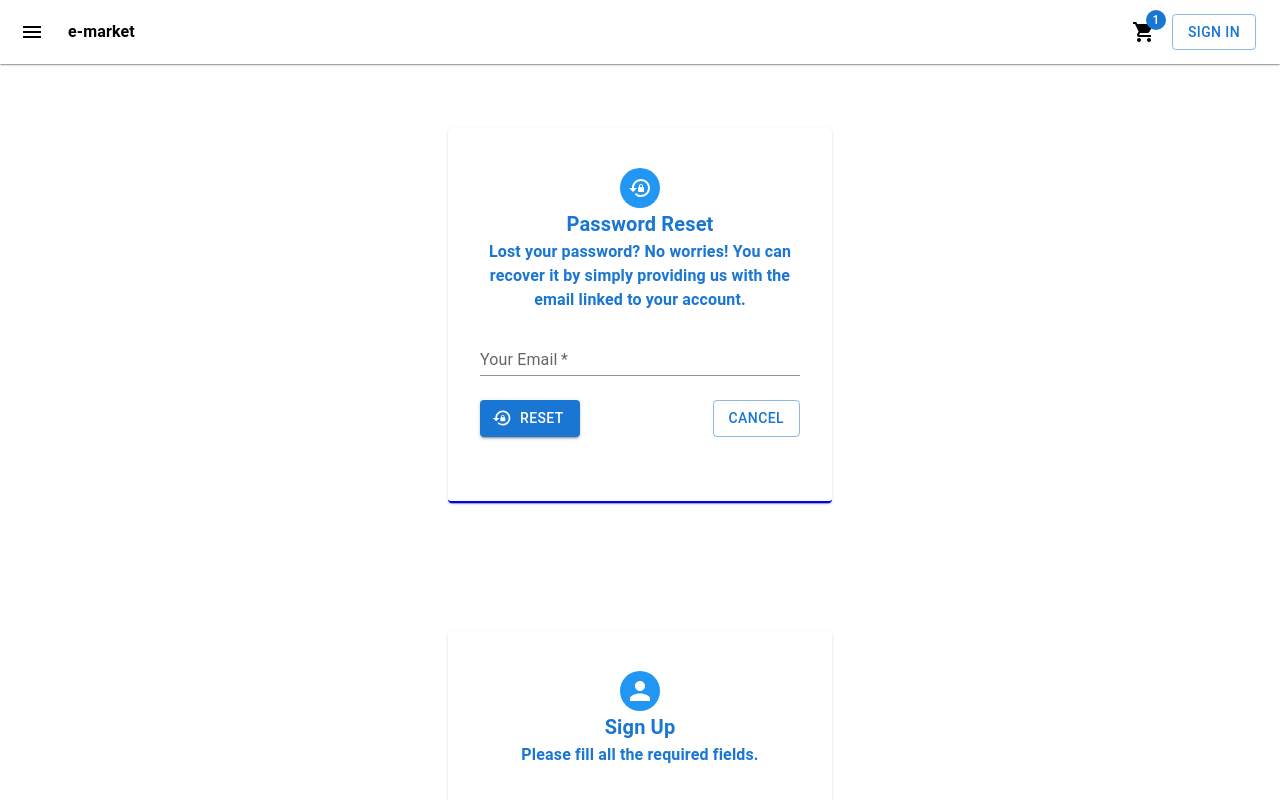
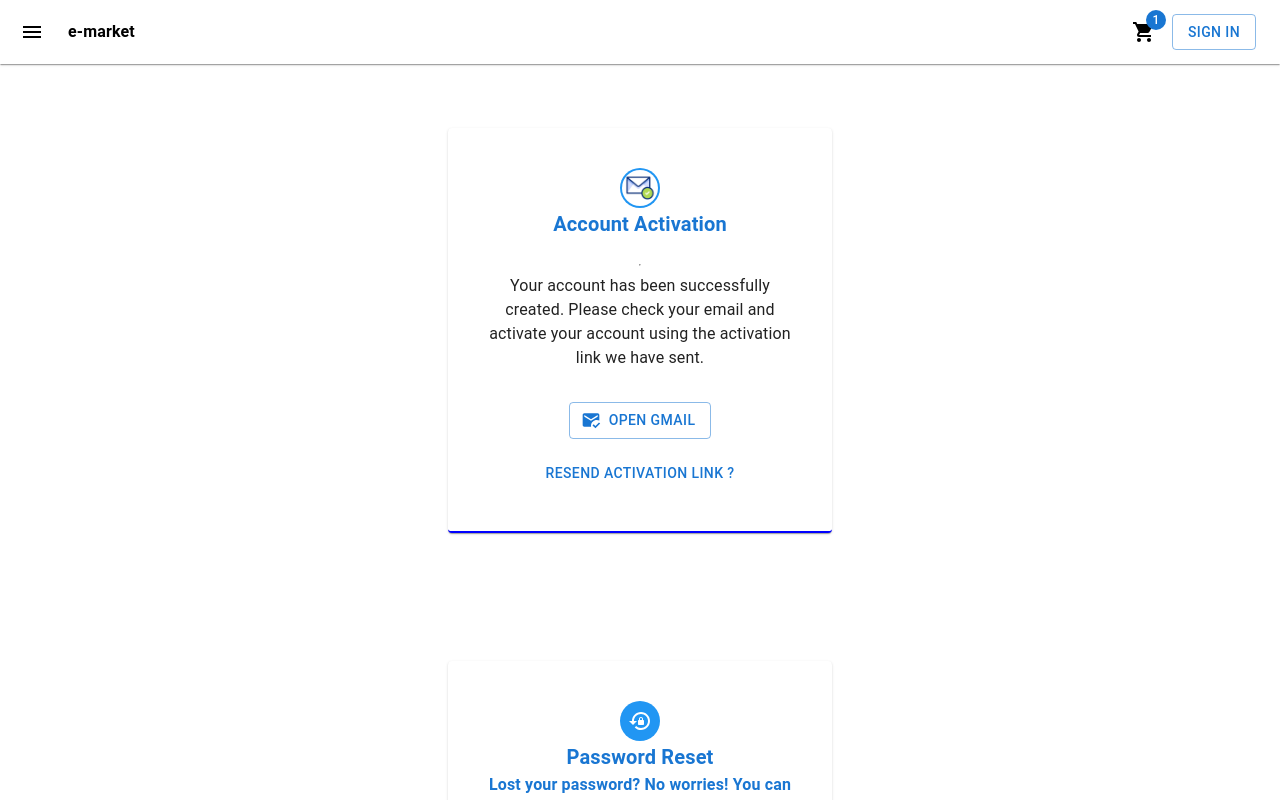
Before and after one commit to J0-Y0/store-market-frotend, a React (Vite) app: page / in a window 1280 px wide. Shown: the top 800 px of the page. Built offline with nearby package versions, Linux system fonts and the light colour scheme.

Commit message:
Email activation Form

```diff
--- a/src/App.tsx
+++ b/src/App.tsx
@@ -3,12 +3,14 @@ import Navbar from "./components/Navbar";
 import SignUp from "./pages/SignUp";
 import SignIn from "./pages/SignIn";
 import PasswordReset from "./pages/PasswordReset";
+import SignUpSuccess from "./pages/SignUpSuccess";
 
 function App() {
   return (
     <>
       <Navbar />
       {/* <Home /> */}
+      <SignUpSuccess />
       <PasswordReset />
       <SignUp />
       <SignIn />
--- /dev/null
+++ b/src/pages/SignUpSuccess.tsx
@@ -0,0 +1,72 @@
+import { Box, Button, Divider, Link, Stack, Typography } from "@mui/material";
+import { MarkEmailRead, Replay } from "@mui/icons-material";
+import mailSentGif from "../assets/mail_sent.gif"; // Ensure this path is correct
+import CenteredCard from "../utils/CenteredCard";
+
+const SignUpSuccess = () => {
+  const mailGif = (
+    <Box
+      component="img"
+      src={mailSentGif}
+      alt="Mail Sent"
+      sx={{
+        width: "90%",
+        height: "auto",
+        borderRadius: "50%",
+      }}
+    />
+  );
+  return (
+    <CenteredCard headerText="Account Activation" headerIcon={mailGif}>
+      <Stack
+        direction="column"
+        useFlexGap
+        flexWrap="wrap"
+        justifyContent="center"
+        alignItems="center"
+      >
+        {" "}
+        {/* <Box
+          component="img"
+          src={mailSentGif}
+          alt="Mail Sent"
+          sx={{
+            width: { xs: "30%", md: "30%" },
+            height: "auto",
+            borderRadius: "50%",
+            border: "3px solid #B1D952",
+            mb: 2,
+          }} */}
+        {/* /> */}
+        <hr></hr>
+        <Typography
+          textAlign="center"
+          // variant="h5"
+          sx={{
+            mb: 4,
+            // color: "#062B76",
+            // fontWeight: "bold",
+            // fontSize: { xs: "1.2rem", sm: "1.5rem", md: "1.1rem" },
+          }}
+        >
+          Your account has been successfully created. Please check your email
+          and activate your account using the activation link we have sent.
+        </Typography>
+        <Button
+          variant="outlined"
+          startIcon={<MarkEmailRead />}
+          component={Link}
+          href="https://mail.google.com"
+          target="_blank"
+          rel="noopener noreferrer"
+          sx={{ mb: 2 }}
+        >
+          Open Gmail
+        </Button>
+        <Button content="text">Resend activation link ?</Button>
+      </Stack>
+    </CenteredCard>
+  );
+};
+
+export default SignUpSuccess;
```
Also changed, not shown: src/assets/mail_sent.gif (added).
